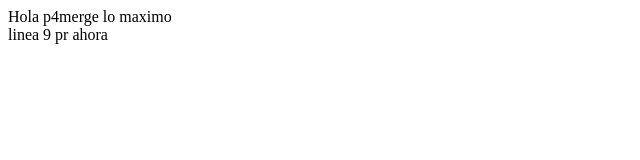
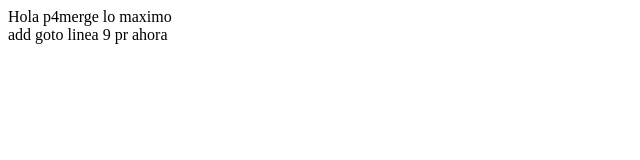
Before and after one commit to juliolloclli/unamba, a plain HTML site: page index.html in a window 1280 px wide. Shown: the full height of the page, 0-640 px from the left. Drawn offline with Linux system fonts and the light colour scheme.

Commit message:
Update index.html
comtiando

```diff
--- a/index.html
+++ b/index.html
@@ -3,10 +3,11 @@
 <head>
     <meta charset="UTF-8">
     <meta name="viewport" content="width=device-width, initial-scale=1.0">
-    <title>Document</title>
+    <title>Document julio</title>
 </head>
 <body>
     Hola p4merge lo maximo<br>
+    add goto
     linea 9 pr ahora
 </body>
 </html>
```
